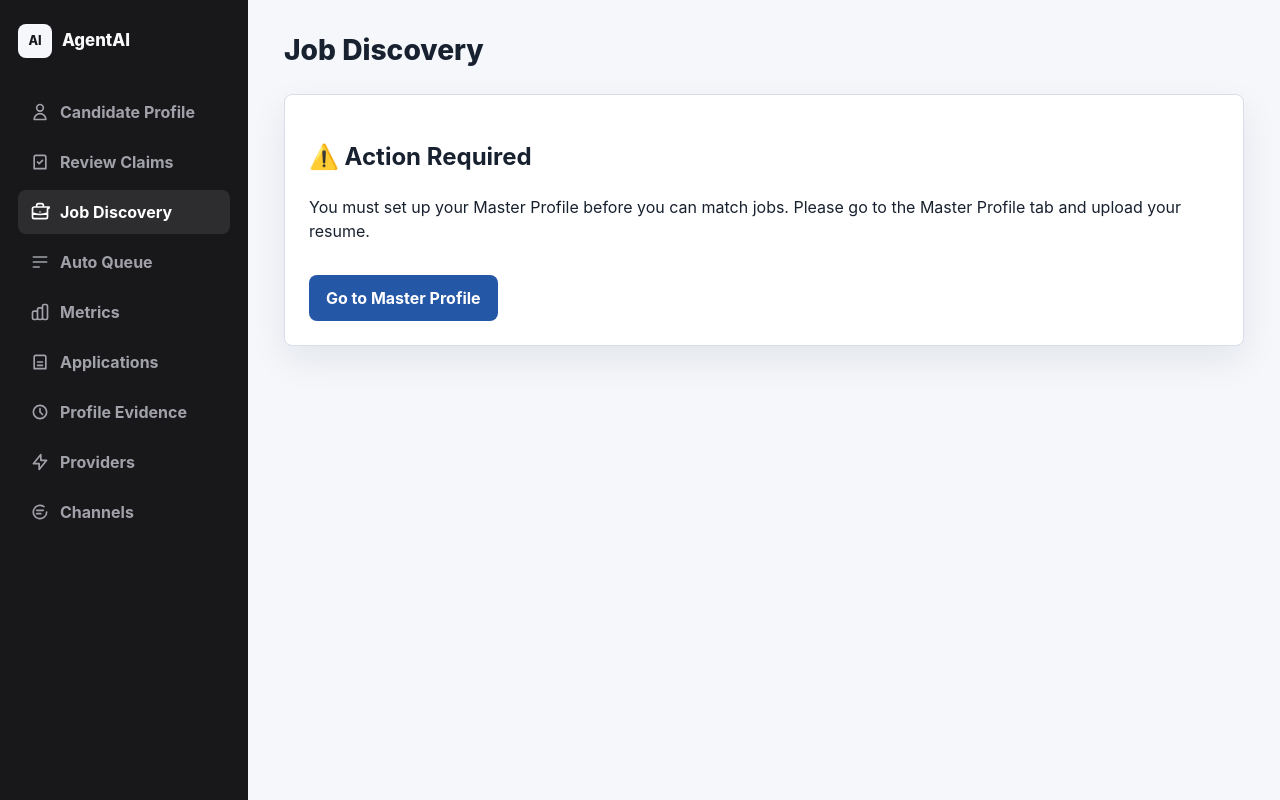
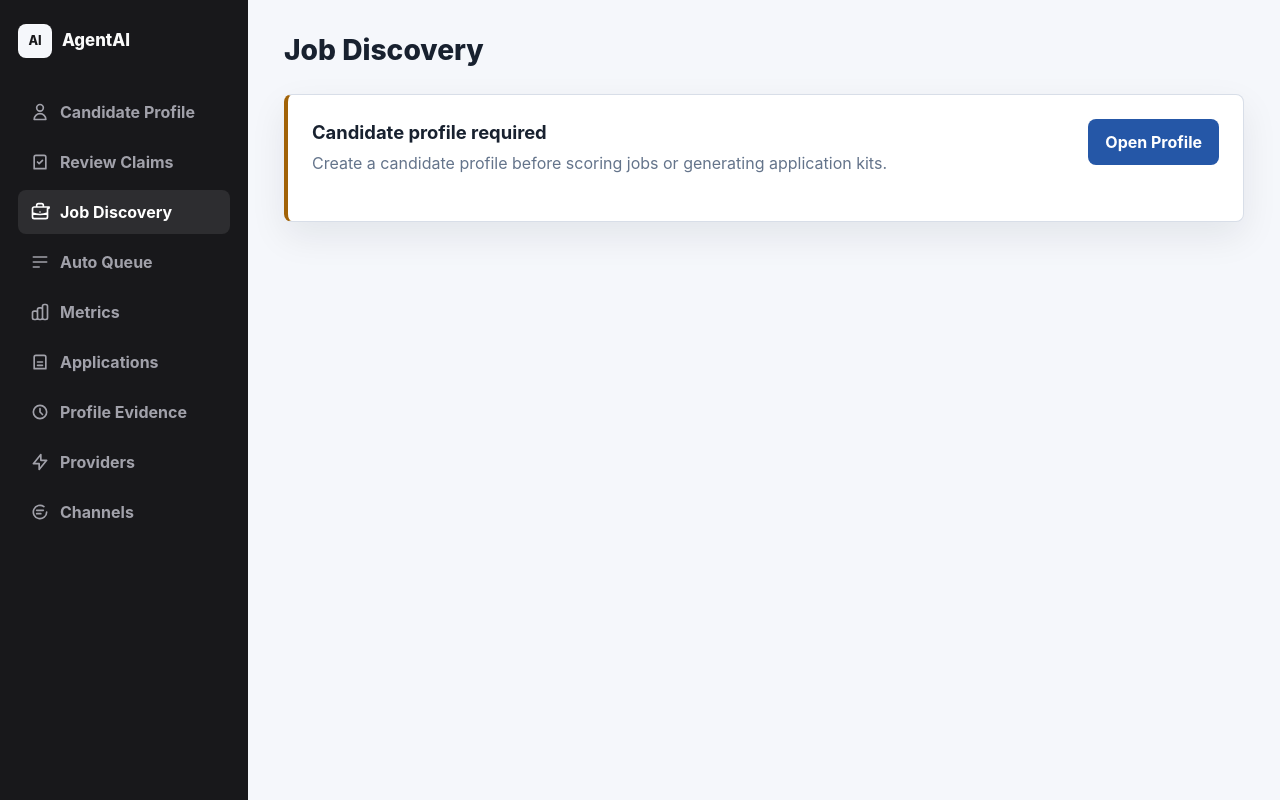
Before and after one commit to ArPaN-DS/JobScout-AI, a Django app: page /jobs/ in a window 1280 px wide. Run offline with Django 5.2, Linux system fonts and the light colour scheme.

Commit message:
chore: update templates/core/jobs.html

```diff
--- a/templates/core/jobs.html
+++ b/templates/core/jobs.html
@@ -6,59 +6,53 @@
 {% block content %}
 
 {% if not has_profile %}
-<div class="card warning-card">
-    <div class="card-header">
-        <h2>⚠️ Action Required</h2>
-        <p>You must set up your Master Profile before you can match jobs. Please go to the Master Profile tab and upload
-            your resume.</p>
-        <a href="{% url 'profile_setup' %}" class="btn btn-primary mt-4">Go to Master Profile</a>
+<section class="panel warning-panel">
+    <div class="panel-header">
+        <div>
+            <h2>Candidate profile required</h2>
+            <p>Create a candidate profile before scoring jobs or generating application kits.</p>
         </div>
+        <a href="{% url 'profile_setup' %}" class="btn btn-primary">Open Profile</a>
     </div>
+</section>
 {% else %}
-<div class="grid layout-grid">
-    <!-- Left Column: Input Form -->
-    <div class="card premium-card form-column">
-        <div class="card-header">
-            <h2>Find Your Match</h2>
-            <p>Paste a job description and URL below to see how well your profile aligns with the role.</p>
+<div class="workspace-grid">
+    <section class="panel">
+        <div class="panel-header">
+            <div>
+                <h2>Score a Role</h2>
+                <p>Paste the full job description. The score is based only on the saved candidate profile.</p>
+            </div>
         </div>
 
         <form id="job-form" class="modern-form">
             {% csrf_token %}
 
-            <div class="form-group mb-4">
             <div class="input-field">
-                    <label for="job_url">Job Post URL (Optional)</label>
-                    <input type="url" id="job_url" name="job_url" placeholder="https://linkedin.com/jobs/view/123">
-                </div>
+                <label for="job_url">Job Post URL</label>
+                <input type="url" id="job_url" name="job_url" placeholder="https://example.com/jobs/123">
             </div>
 
-            <div class="form-group">
             <div class="input-field">
-                    <label for="job_description">Raw Job Description Text</label>
-                    <textarea id="job_description" name="job_description" rows="10"
-                        placeholder="Paste the full job description here..." required></textarea>
-                </div>
+                <label for="job_description">Job Description</label>
+                <textarea id="job_description" name="job_description" rows="13"
+                    placeholder="Paste the full job description here" required></textarea>
             </div>
 
-            <div class="form-actions mt-6">
-                <button type="submit" class="btn btn-primary btn-glow full-width" id="match-btn">
-                    <span class="btn-text">Analyze Match with Gemini ✨</span>
+            <div class="form-actions">
+                <button type="submit" class="btn btn-primary full-width" id="match-btn">
+                    <span class="btn-text">Analyze Match</span>
                     <span class="spinner hidden"></span>
                 </button>
             </div>
 
-            <div id="error-banner" class="mt-4 hidden"
-                style="background: rgba(239, 68, 68, 0.1); border-left: 4px solid #ef4444; padding: 1rem; border-radius: 4px; color: #ef4444; word-wrap: break-word;">
+            <div id="error-banner" class="alert error hidden">
                 <strong>Error:</strong> <span id="error-text"></span>
             </div>
         </form>
-    </div>
+    </section>
 
-    <!-- Right Column: Results -->
-    <div class="results-column hidden" id="results-area">
-        <div class="card match-card">
-
+    <aside class="panel results-column hidden" id="results-area">
         <div class="score-container">
             <div class="score-circle">
                 <svg viewBox="0 0 36 36" class="circular-chart">
@@ -72,54 +66,76 @@
                 </svg>
             </div>
             <div class="score-info">
-                    <h3 id="score-label">Match Score</h3>
-                    <p id="summary-text" class="summary-text">Analyzing...</p>
+                <span class="eyebrow">Match Score</span>
+                <h3 id="score-label">Awaiting analysis</h3>
+                <p id="summary-text" class="summary-text">Results will appear here.</p>
+                <p id="why-apply-text" class="summary-text muted-text"></p>
+                <div class="match-meta hidden" id="match-meta">
+                    <span>Confidence: <strong id="confidence-text">0%</strong></span>
+                </div>
             </div>
         </div>
 
-            <div class="skills-breakdown mt-6">
+        <div class="skills-breakdown">
             <div class="skill-category">
-                    <h4>✅ Matching Skills</h4>
+                <h4>Matching Skills</h4>
                 <ul id="matching-skills-list" class="skill-tags match"></ul>
             </div>
 
-                <div class="skill-category mt-4">
-                    <h4>❌ Missing Skills</h4>
+            <div class="skill-category">
+                <h4>Missing Skills</h4>
                 <ul id="missing-skills-list" class="skill-tags miss"></ul>
+            </div>
+
+            <div class="skill-category hidden" id="risk-flags-section">
+                <h4>Risk Flags</h4>
+                <ul id="risk-flags-list" class="risk-list"></ul>
+            </div>
+
+            <div class="skill-category hidden" id="hard-filters-section">
+                <h4>Hard Filters</h4>
+                <ul id="hard-filters-list" class="risk-list"></ul>
             </div>
         </div>
 
-            <div class="form-actions mt-6 action-area">
+        <div class="form-actions action-area">
             <input type="hidden" id="current-app-id" value="">
-                <button type="button" class="btn btn-primary btn-glow" id="generate-kit-btn" disabled>
-                    <span class="btn-text">🪄 Generate Application Kit (Gemini Pro)</span>
+            <button type="button" class="btn btn-secondary full-width" id="generate-kit-btn" disabled>
+                <span class="btn-text">Generate Application Kit</span>
                 <span class="spinner hidden"></span>
             </button>
         </div>
 
-            <div id="right-error-banner" class="mt-4 hidden"
-                style="background: rgba(239, 68, 68, 0.1); border-left: 4px solid #ef4444; padding: 1rem; border-radius: 4px; color: #ef4444; word-wrap: break-word;">
+        <div id="right-error-banner" class="alert error hidden">
             <strong>Error:</strong> <span id="right-error-text"></span>
         </div>
 
-            <!-- Application Kit Area (Hidden initially) -->
-            <div id="app-kit-area" class="mt-6 hidden">
-                <div class="card kit-card">
-                    <h4>Tailored Resume Points</h4>
-                    <pre id="resume-viewer" class="json-viewer mt-2"></pre>
+        <div id="app-kit-area" class="kit-area hidden">
+            <div class="panel-header compact">
+                <h3>Application Kit</h3>
+            </div>
 
-                    <h4 class="mt-4">Cover Letter Draft</h4>
-                    <div id="cover-letter-viewer" class="email-viewer mt-2"></div>
+            <h4>Tailored Resume JSON</h4>
+            <pre id="resume-viewer" class="json-viewer"></pre>
 
-                    <button type="button" class="btn btn-success mt-4 full-width" id="submit-btn">
-                        <span class="btn-text">✅ Mark as Submitted</span>
+            <h4>Cover Letter Draft</h4>
+            <div id="cover-letter-viewer" class="email-viewer"></div>
+
+            <h4>Recruiter Message</h4>
+            <div id="recruiter-message-viewer" class="email-viewer compact-viewer"></div>
+
+            <h4>Follow-up Message</h4>
+            <div id="follow-up-message-viewer" class="email-viewer compact-viewer"></div>
+
+            <h4>Interview Prep Notes</h4>
+            <ul id="interview-notes-list" class="risk-list"></ul>
+
+            <button type="button" class="btn btn-success full-width" id="submit-btn">
+                <span class="btn-text">Mark as Submitted</span>
                 <span class="spinner hidden"></span>
             </button>
         </div>
-            </div>
-
-        </div>
-    </div>
+    </aside>
 </div>
 {% endif %}
 
@@ -129,110 +145,107 @@
 <script>
     document.addEventListener('DOMContentLoaded', () => {
         const form = document.getElementById('job-form');
-        if (!form) return; // If no profile, form doesn't exist.
+        if (!form) return;
 
         const matchBtn = document.getElementById('match-btn');
         const btnText = matchBtn.querySelector('.btn-text');
         const spinner = matchBtn.querySelector('.spinner');
-
         const resultsArea = document.getElementById('results-area');
         const scoreRing = document.getElementById('score-ring');
         const scoreText = document.getElementById('score-text');
+        const scoreLabel = document.getElementById('score-label');
         const summaryText = document.getElementById('summary-text');
+        const whyApplyText = document.getElementById('why-apply-text');
         const matchingList = document.getElementById('matching-skills-list');
         const missingList = document.getElementById('missing-skills-list');
+        const riskFlagsSection = document.getElementById('risk-flags-section');
+        const riskFlagsList = document.getElementById('risk-flags-list');
+        const hardFiltersSection = document.getElementById('hard-filters-section');
+        const hardFiltersList = document.getElementById('hard-filters-list');
+        const matchMeta = document.getElementById('match-meta');
+        const confidenceText = document.getElementById('confidence-text');
+        const errorBanner = document.getElementById('error-banner');
+        const errorText = document.getElementById('error-text');
 
-        form.addEventListener('submit', async (e) => {
-            e.preventDefault();
+        const fillList = (target, items) => {
+            target.innerHTML = '';
+            (items || []).forEach(item => {
+                const li = document.createElement('li');
+                li.textContent = item;
+                target.appendChild(li);
+            });
+        };
 
-            // UI Loading state
-            btnText.textContent = "Analyzing Details...";
+        form.addEventListener('submit', async (event) => {
+            event.preventDefault();
+
+            btnText.textContent = 'Analyzing...';
             matchBtn.disabled = true;
             spinner.classList.remove('hidden');
             resultsArea.classList.remove('hidden');
-            resultsArea.style.opacity = "0.5";
-
-            const formData = new FormData(form);
+            resultsArea.classList.add('loading');
+            errorBanner.classList.add('hidden');
 
             try {
                 const response = await fetch('{% url "job_discovery" %}', {
                     method: 'POST',
-                    body: formData,
+                    body: new FormData(form),
                     headers: {
                         'X-CSRFToken': document.querySelector('[name=csrfmiddlewaretoken]').value
                     }
                 });
-
                 const json = await response.json();
 
-                if (response.ok) {
+                if (!response.ok) {
+                    throw new Error(json.error || `Server error: ${response.status}`);
+                }
+
                 const data = json.data;
+                const score = Number(data.match_score || 0);
 
-                    // Update Score
-                    scoreText.textContent = data.match_score + '%';
-                    scoreRing.setAttribute('stroke-dasharray', `${data.match_score}, 100`);
+                scoreText.textContent = `${score}%`;
+                scoreRing.setAttribute('stroke-dasharray', `${score}, 100`);
+                scoreRing.style.stroke = score >= 80 ? '#16835f' : score >= 60 ? '#a16207' : '#c2410c';
+                scoreLabel.textContent = score >= 80 ? 'Strong fit' : score >= 60 ? 'Possible fit' : 'Weak fit';
+                summaryText.textContent = data.summary;
+                whyApplyText.textContent = data.why_apply || '';
+                confidenceText.textContent = `${Number(data.confidence || 0)}%`;
+                matchMeta.classList.remove('hidden');
 
-                    // Color logic for ring
-                    if (data.match_score >= 80) scoreRing.style.stroke = '#10b981'; // Green
-                    else if (data.match_score >= 50) scoreRing.style.stroke = '#f59e0b'; // Yellow
-                    else scoreRing.style.stroke = '#ef4444'; // Red
+                fillList(matchingList, data.matching_skills);
+                fillList(missingList, data.missing_skills);
+                fillList(riskFlagsList, data.risk_flags);
+                riskFlagsSection.classList.toggle('hidden', !(data.risk_flags || []).length);
+                fillList(hardFiltersList, data.hard_filters);
+                hardFiltersSection.classList.toggle('hidden', !(data.hard_filters || []).length);
 
-                    // Update summary
-                    summaryText.textContent = data.summary;
-
-                    // Update Skills
-                    matchingList.innerHTML = '';
-                    data.matching_skills.forEach(skill => {
-                        const li = document.createElement('li');
-                        li.textContent = skill;
-                        matchingList.appendChild(li);
-                    });
-
-                    missingList.innerHTML = '';
-                    data.missing_skills.forEach(skill => {
-                        const li = document.createElement('li');
-                        li.textContent = skill;
-                        missingList.appendChild(li);
-                    });
-
-                    resultsArea.style.opacity = "1";
-
-                    // Enable Phase 3 Button
                 const appIdInput = document.getElementById('current-app-id');
                 const genBtn = document.getElementById('generate-kit-btn');
                 appIdInput.value = json.app_id;
                 genBtn.disabled = false;
                 genBtn.classList.remove('btn-secondary');
                 genBtn.classList.add('btn-primary');
-
-                    document.getElementById('error-banner').classList.add('hidden');
-
-                } else {
-                    document.getElementById('error-banner').classList.remove('hidden');
-                    document.getElementById('error-text').textContent = json.error || ('Server error: ' + response.status);
-                    resultsArea.classList.add('hidden');
-                }
-
             } catch (error) {
-                document.getElementById('error-banner').classList.remove('hidden');
-                document.getElementById('error-text').textContent = 'Network Error / Disconnected: ' + error.message;
-                console.error(error);
+                errorBanner.classList.remove('hidden');
+                errorText.textContent = error.message;
                 resultsArea.classList.add('hidden');
             } finally {
-                // Restore UI
-                btnText.textContent = "Analyze Match with Gemini ✨";
+                resultsArea.classList.remove('loading');
+                btnText.textContent = 'Analyze Match';
                 matchBtn.disabled = false;
                 spinner.classList.add('hidden');
             }
         });
 
-        // Generate Kit Logic
         const genBtn = document.getElementById('generate-kit-btn');
         const genBtnText = genBtn.querySelector('.btn-text');
         const genSpinner = genBtn.querySelector('.spinner');
         const kitArea = document.getElementById('app-kit-area');
         const resumeViewer = document.getElementById('resume-viewer');
         const coverLetterViewer = document.getElementById('cover-letter-viewer');
+        const recruiterMessageViewer = document.getElementById('recruiter-message-viewer');
+        const followUpMessageViewer = document.getElementById('follow-up-message-viewer');
+        const interviewNotesList = document.getElementById('interview-notes-list');
         const submitBtn = document.getElementById('submit-btn');
 
         genBtn.addEventListener('click', async () => {
@@ -240,7 +253,7 @@
             if (!appId) return;
 
             genBtn.disabled = true;
-            genBtnText.textContent = "Crafting Kit...";
+            genBtnText.textContent = 'Generating...';
             genSpinner.classList.remove('hidden');
             kitArea.classList.add('hidden');
 
@@ -257,37 +270,37 @@
                 });
                 const json = await response.json();
 
-                if (response.ok) {
+                if (!response.ok) {
+                    throw new Error(json.error || `Server error: ${response.status}`);
+                }
+
                 resumeViewer.textContent = JSON.stringify(json.data.tailored_resume, null, 2);
-                    coverLetterViewer.innerHTML = json.data.cover_letter.replace(/\n/g, '<br>');
+                coverLetterViewer.textContent = json.data.cover_letter;
+                recruiterMessageViewer.textContent = json.data.recruiter_message || '';
+                followUpMessageViewer.textContent = json.data.follow_up_message || '';
+                fillList(interviewNotesList, json.data.interview_prep_notes);
                 kitArea.classList.remove('hidden');
                 document.getElementById('right-error-banner').classList.add('hidden');
-                } else {
+            } catch (error) {
                 document.getElementById('right-error-banner').classList.remove('hidden');
-                    document.getElementById('right-error-text').textContent = 'Error generating kit: ' + (json.error || response.status);
-                }
-            } catch (e) {
-                document.getElementById('right-error-banner').classList.remove('hidden');
-                document.getElementById('right-error-text').textContent = 'Connection error building kit: ' + e.message;
+                document.getElementById('right-error-text').textContent = error.message;
             } finally {
                 genBtn.disabled = false;
-                genBtnText.textContent = "🪄 Regenerate Application Kit";
+                genBtnText.textContent = 'Regenerate Application Kit';
                 genSpinner.classList.add('hidden');
             }
         });
 
-        // Submit Logic
         submitBtn.addEventListener('click', async () => {
             const appId = document.getElementById('current-app-id').value;
             const subText = submitBtn.querySelector('.btn-text');
             const subSpinner = submitBtn.querySelector('.spinner');
+            const formData = new FormData();
+            formData.append('app_id', appId);
 
             submitBtn.disabled = true;
-            subText.textContent = "Saving...";
+            subText.textContent = 'Saving...';
             subSpinner.classList.remove('hidden');
-
-            const formData = new FormData();
-            formData.append('app_id', appId);
 
             try {
                 const response = await fetch('{% url "mark_submitted" %}', {
@@ -299,23 +312,18 @@
                 });
                 const json = await response.json();
 
-                if (response.ok) {
-                    subText.textContent = "🎉 Tracked Successfully!";
-                    subSpinner.classList.add('hidden');
+                if (!response.ok) {
+                    throw new Error(json.error || `Server error: ${response.status}`);
+                }
+
+                subText.textContent = 'Submitted';
                 submitBtn.classList.replace('btn-success', 'btn-primary');
-                    document.getElementById('error-banner').classList.add('hidden');
-                } else {
-                    document.getElementById('error-banner').classList.remove('hidden');
-                    document.getElementById('error-text').textContent = 'Error saving: ' + (json.error || response.status);
+            } catch (error) {
+                errorBanner.classList.remove('hidden');
+                errorText.textContent = error.message;
                 submitBtn.disabled = false;
-                    subText.textContent = "✅ Mark as Submitted";
-                    subSpinner.classList.add('hidden');
-                }
-            } catch (e) {
-                document.getElementById('error-banner').classList.remove('hidden');
-                document.getElementById('error-text').textContent = 'Connection error tracking app: ' + e.message;
-                submitBtn.disabled = false;
-                subText.textContent = "✅ Mark as Submitted";
+                subText.textContent = 'Mark as Submitted';
+            } finally {
                 subSpinner.classList.add('hidden');
             }
         });
```
Lines whose indentation alone changed are shown as unchanged.
